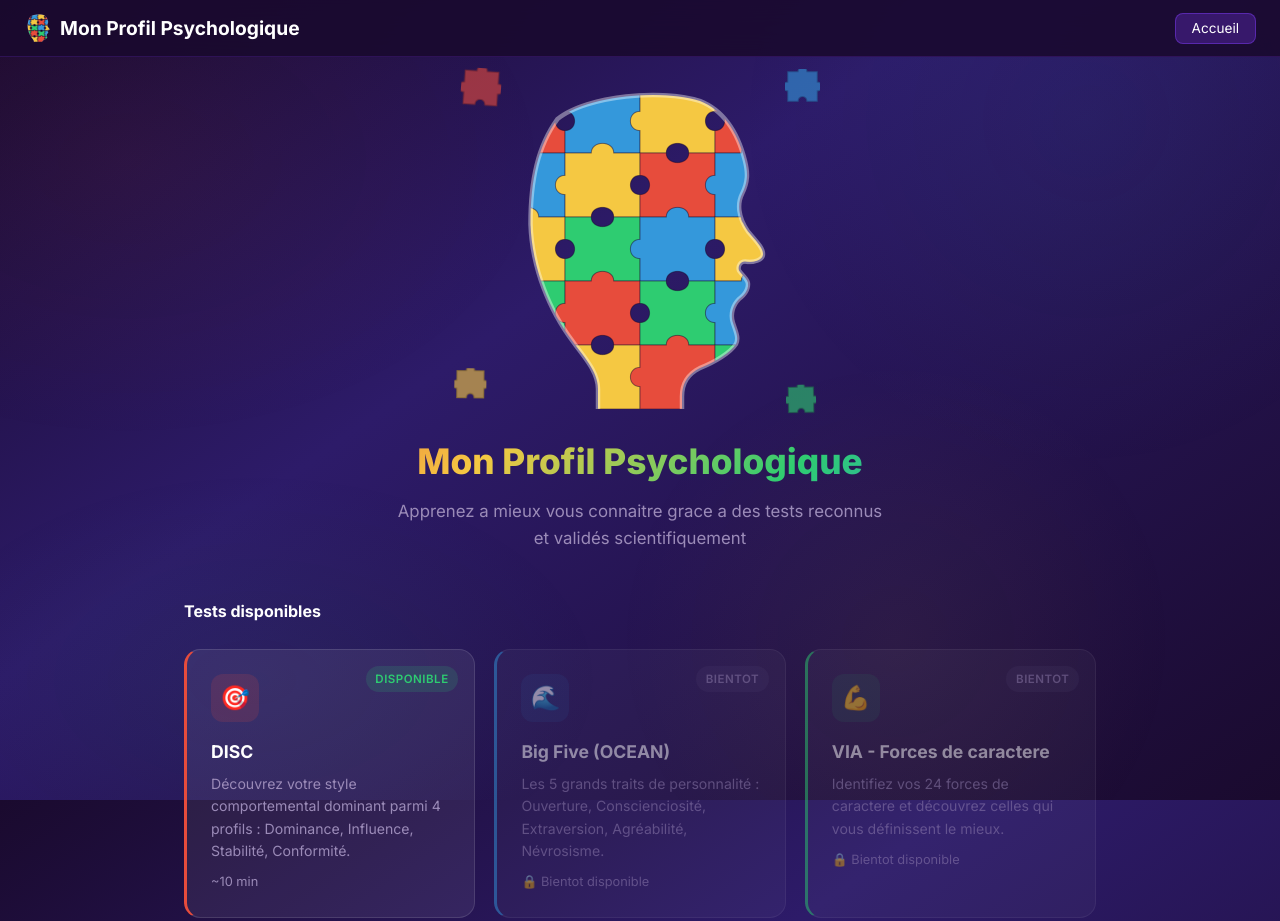
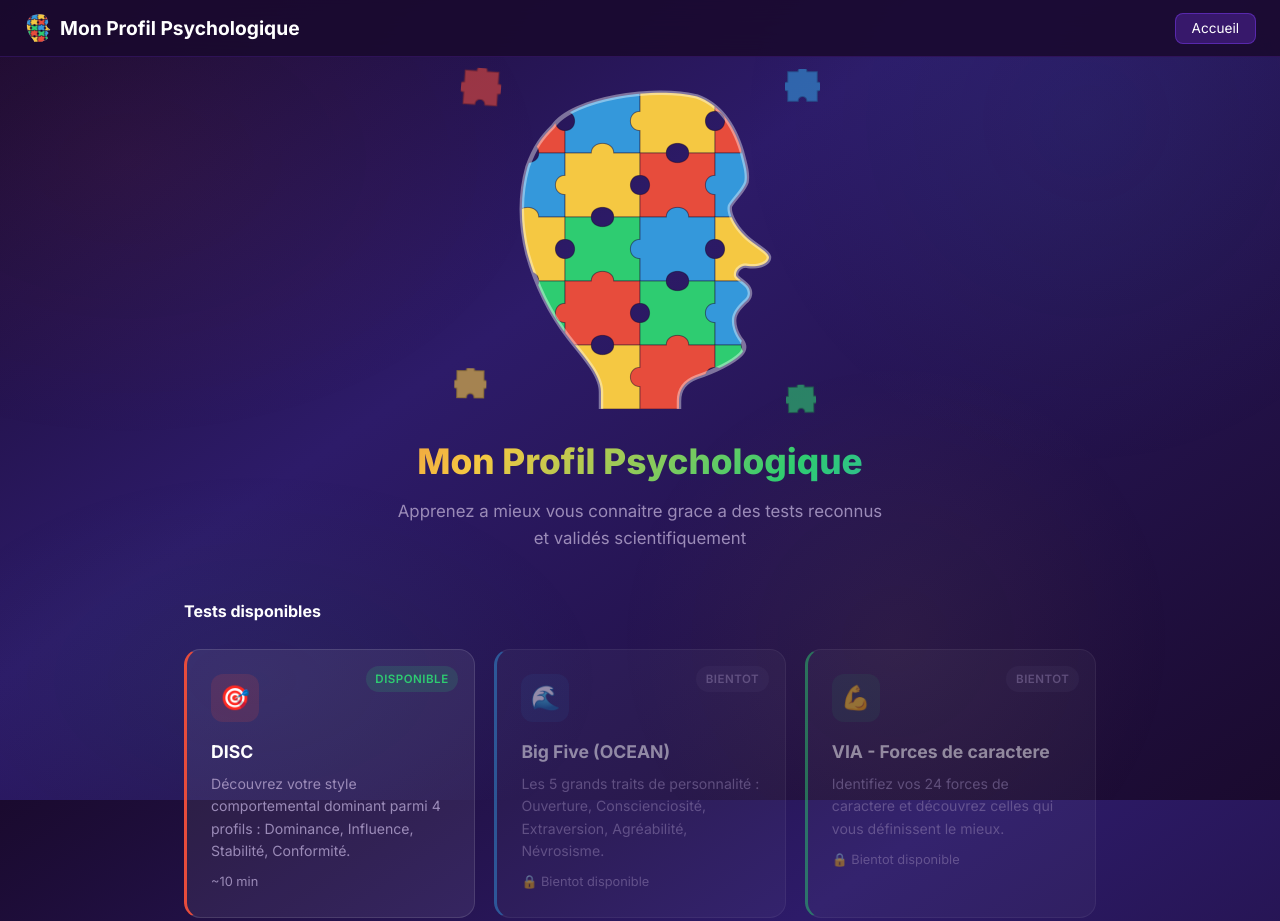
Before and after one commit to natquinson-cmd/Mon-Profil-Psychologique, a plain HTML site: page index.html in a window 1280 px wide. Shown: the top 921 px of the page. Drawn offline with Linux system fonts and the light colour scheme.

Commit message:
Profil visage affiné: glabelle, nez proéminent, menton anguleux
- Creux glabelle marqué entre front et nez
- Nez qui pointe franchement vers l'avant
- Lèvres distinctes avec philtrum
- Menton anguleux qui avance
- Ligne de mâchoire définie
- Arrière du crâne plus bombé

Co-Authored-By: Claude Opus 4.6 <noreply@anthropic.com>

```diff
--- a/index.html
+++ b/index.html
@@ -1253,47 +1253,54 @@ document.head.appendChild(shakeStyle);
 
 // ===== PUZZLE HEAD DRAWING =====
 function getHeadPath(ctx, ox, oy, s) {
-  // Human head profile facing right — anatomically accurate
+  // Human head profile facing right — refined anatomy
   ctx.beginPath();
   // Start at back top of skull
-  ctx.moveTo(ox + 45*s, oy + 20*s);
-  // Top of skull — round arc
-  ctx.bezierCurveTo(ox+65*s,oy+4*s, ox+115*s,oy+0*s, ox+140*s,oy+8*s);
-  // Forehead — slopes forward and down
-  ctx.bezierCurveTo(ox+155*s,oy+14*s, ox+165*s,oy+28*s, ox+170*s,oy+48*s);
-  // Brow ridge — slight indent before nose
-  ctx.bezierCurveTo(ox+172*s,oy+56*s, ox+172*s,oy+62*s, ox+168*s,oy+70*s);
-  // Nose bridge — goes inward then forward
-  ctx.bezierCurveTo(ox+165*s,oy+76*s, ox+165*s,oy+85*s, ox+172*s,oy+95*s);
-  // Nose tip — pointy, sticking out
-  ctx.bezierCurveTo(ox+178*s,oy+102*s, ox+182*s,oy+106*s, ox+182*s,oy+110*s);
-  // Nostril — curves back under
-  ctx.bezierCurveTo(ox+182*s,oy+114*s, ox+176*s,oy+116*s, ox+170*s,oy+115*s);
-  // Philtrum (above lip) — indent
-  ctx.bezierCurveTo(ox+167*s,oy+115*s, ox+165*s,oy+118*s, ox+166*s,oy+121*s);
-  // Upper lip — slight bump forward
-  ctx.bezierCurveTo(ox+168*s,oy+124*s, ox+172*s,oy+127*s, ox+172*s,oy+130*s);
-  // Lower lip — curves back
-  ctx.bezierCurveTo(ox+172*s,oy+134*s, ox+170*s,oy+137*s, ox+166*s,oy+140*s);
-  // Chin — comes FORWARD prominently then curves down
-  ctx.bezierCurveTo(ox+162*s,oy+144*s, ox+160*s,oy+150*s, ox+162*s,oy+156*s);
-  ctx.bezierCurveTo(ox+164*s,oy+162*s, ox+166*s,oy+166*s, ox+164*s,oy+170*s);
-  // Under chin — curves back to throat
-  ctx.bezierCurveTo(ox+160*s,oy+176*s, ox+150*s,oy+182*s, ox+140*s,oy+186*s);
-  // Throat / front of neck
-  ctx.bezierCurveTo(ox+132*s,oy+190*s, ox+128*s,oy+196*s, ox+128*s,oy+205*s);
+  ctx.moveTo(ox + 42*s, oy + 25*s);
+  // Top of skull — nice round dome
+  ctx.bezierCurveTo(ox+55*s,oy+6*s, ox+110*s,oy-2*s, ox+138*s,oy+5*s);
+  // Forehead — smooth slope down, slightly convex
+  ctx.bezierCurveTo(ox+152*s,oy+10*s, ox+162*s,oy+22*s, ox+168*s,oy+42*s);
+  // Brow bone — protrudes slightly then DEEP indent for glabella
+  ctx.bezierCurveTo(ox+170*s,oy+50*s, ox+172*s,oy+56*s, ox+171*s,oy+62*s);
+  // Glabella indent — deep dip between brow and nose
+  ctx.bezierCurveTo(ox+169*s,oy+68*s, ox+162*s,oy+74*s, ox+160*s,oy+78*s);
+  // Nose bridge — rises forward from the indent
+  ctx.bezierCurveTo(ox+159*s,oy+82*s, ox+162*s,oy+90*s, ox+170*s,oy+98*s);
+  // Nose tip — prominent, sticks OUT clearly
+  ctx.bezierCurveTo(ox+176*s,oy+104*s, ox+185*s,oy+108*s, ox+186*s,oy+112*s);
+  // Nostril curve — sweeps back sharply under nose
+  ctx.bezierCurveTo(ox+186*s,oy+116*s, ox+180*s,oy+119*s, ox+172*s,oy+118*s);
+  // Philtrum — clear vertical indent above lip
+  ctx.bezierCurveTo(ox+168*s,oy+117*s, ox+164*s,oy+120*s, ox+164*s,oy+124*s);
+  // Upper lip — pushes forward
+  ctx.bezierCurveTo(ox+164*s,oy+126*s, ox+170*s,oy+129*s, ox+172*s,oy+132*s);
+  // Lower lip — fuller, curves out then back
+  ctx.bezierCurveTo(ox+174*s,oy+135*s, ox+174*s,oy+139*s, ox+170*s,oy+142*s);
+  // Lip to chin gap — curves inward
+  ctx.bezierCurveTo(ox+167*s,oy+145*s, ox+164*s,oy+148*s, ox+163*s,oy+152*s);
+  // Chin — pushes FORWARD strongly, angular
+  ctx.bezierCurveTo(ox+162*s,oy+157*s, ox+164*s,oy+163*s, ox+168*s,oy+168*s);
+  // Chin bottom — the lowest forward point
+  ctx.bezierCurveTo(ox+170*s,oy+171*s, ox+170*s,oy+174*s, ox+167*s,oy+177*s);
+  // Jaw line — sweeps back under toward neck
+  ctx.bezierCurveTo(ox+162*s,oy+182*s, ox+150*s,oy+188*s, ox+138*s,oy+192*s);
+  // Throat — slight Adam's apple curve
+  ctx.bezierCurveTo(ox+130*s,oy+195*s, ox+126*s,oy+200*s, ox+126*s,oy+208*s);
   // Neck front bottom
-  ctx.lineTo(ox+128*s, oy+215*s);
-  // Across bottom (between neck columns)
-  ctx.lineTo(ox+72*s, oy+215*s);
-  // Neck back bottom up
-  ctx.lineTo(ox+72*s, oy+200*s);
-  // Back of neck — curves up
-  ctx.bezierCurveTo(ox+72*s,oy+188*s, ox+62*s,oy+178*s, ox+55*s,oy+168*s);
-  // Back of skull — big round curve going up
-  ctx.bezierCurveTo(ox+40*s,oy+148*s, ox+28*s,oy+120*s, ox+27*s,oy+90*s);
-  // Back of skull top
-  ctx.bezierCurveTo(ox+27*s,oy+60*s, ox+32*s,oy+38*s, ox+45*s,oy+20*s);
+  ctx.lineTo(ox+126*s, oy+215*s);
+  // Across bottom (neck base)
+  ctx.lineTo(ox+74*s, oy+215*s);
+  // Neck back bottom
+  ctx.lineTo(ox+74*s, oy+202*s);
+  // Back of neck — curves up to skull base
+  ctx.bezierCurveTo(ox+74*s,oy+190*s, ox+62*s,oy+178*s, ox+52*s,oy+165*s);
+  // Skull base / occipital — bulges out at back
+  ctx.bezierCurveTo(ox+42*s,oy+152*s, ox+32*s,oy+135*s, ox+25*s,oy+110*s);
+  // Back of skull — maximum bulge point
+  ctx.bezierCurveTo(ox+20*s,oy+90*s, ox+20*s,oy+70*s, ox+25*s,oy+52*s);
+  // Back of skull top — curves up to crown
+  ctx.bezierCurveTo(ox+30*s,oy+38*s, ox+35*s,oy+32*s, ox+42*s,oy+25*s);
   ctx.closePath();
 }
 
```
